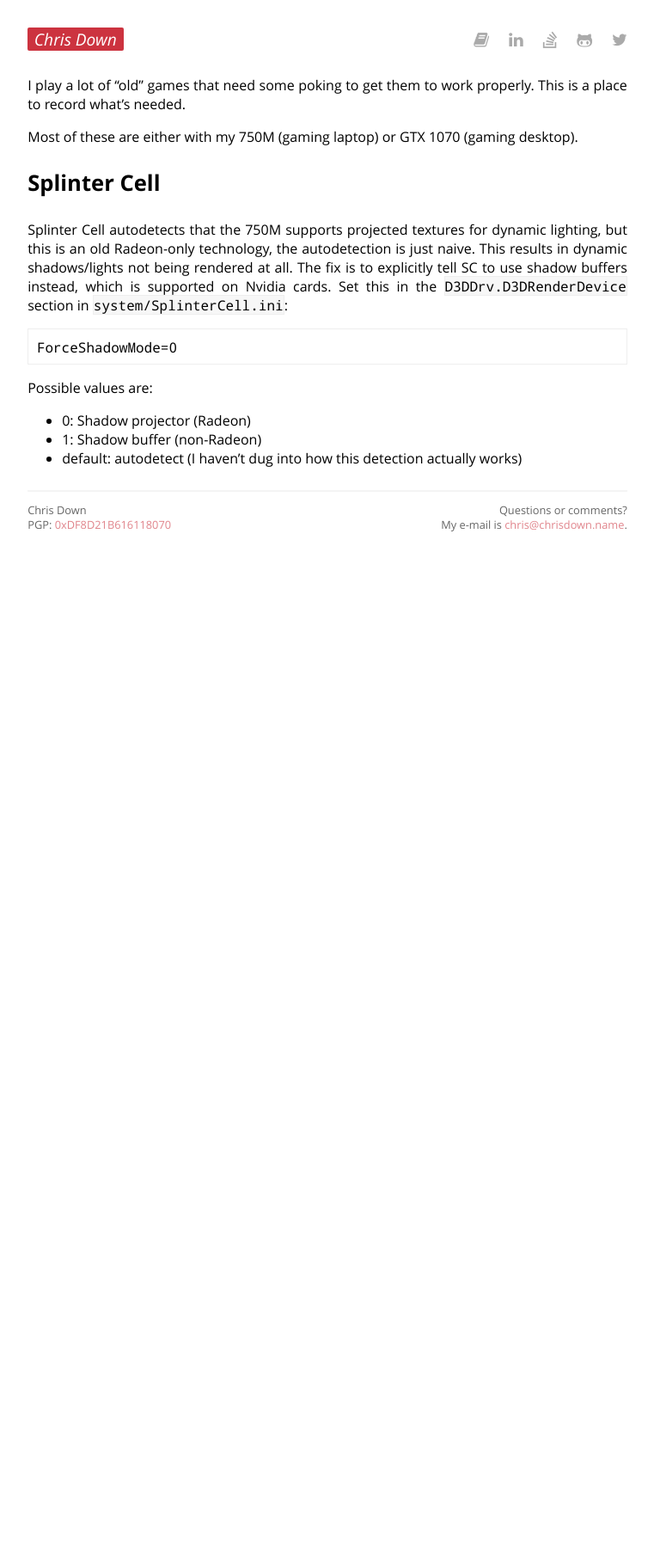
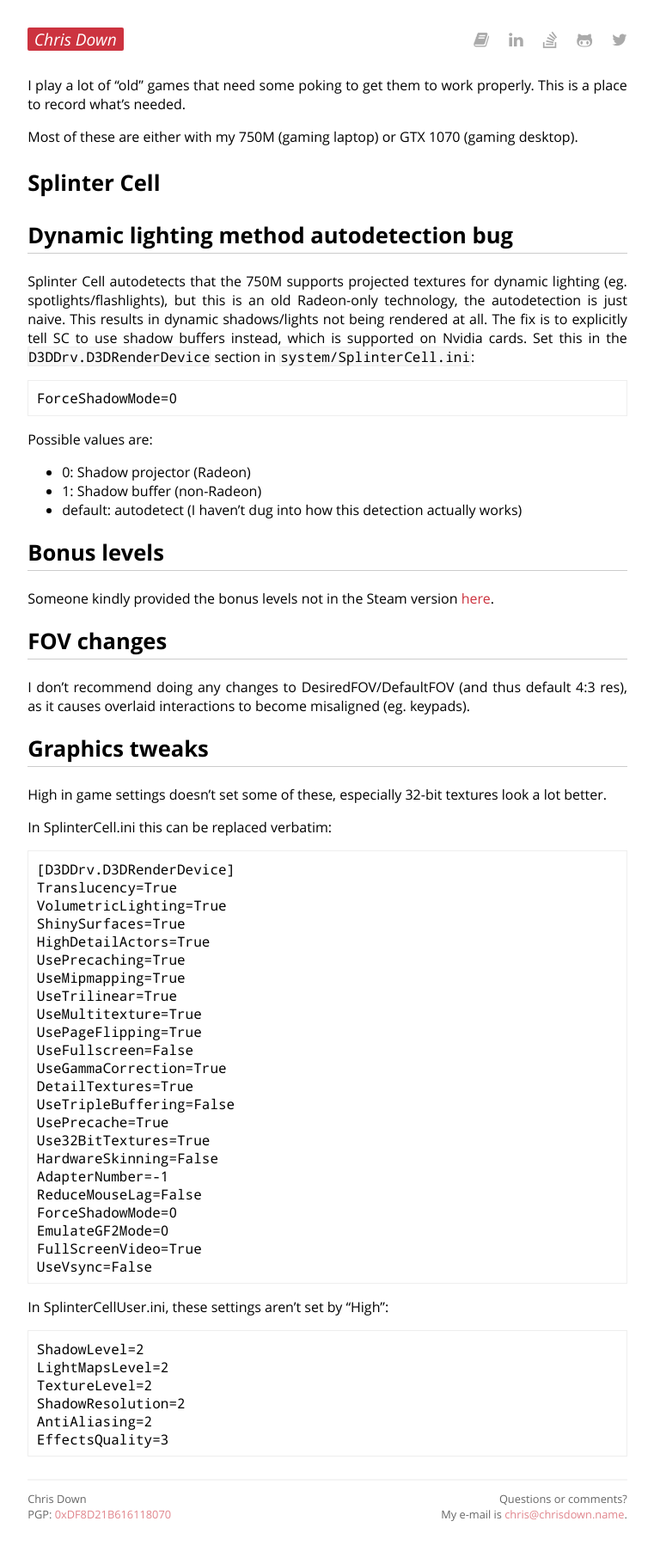
Before and after one commit to cdown/chrisdown.name, a Jekyll site: the page built from oldgames.md, in a window 1280 px wide. Shown: the whole page at 86% size, without its empty margins (259-1020 px from the left). Built offline with Jekyll 4.4.1, drawn with Linux system fonts in a browser that asks for light colours; before the commit the page ends 900 px from its top, so only the background shows below that.

Commit message:
Add more SC info

````diff
--- a/oldgames.md
+++ b/oldgames.md
@@ -11,12 +11,14 @@ desktop).
 
 # Splinter Cell
 
+## Dynamic lighting method autodetection bug
+
 Splinter Cell autodetects that the 750M supports projected textures for dynamic
-lighting, but this is an old Radeon-only technology, the autodetection is just
-naive. This results in dynamic shadows/lights not being rendered at all. The
-fix is to explicitly tell SC to use shadow buffers instead, which is supported
-on Nvidia cards. Set this in the `D3DDrv.D3DRenderDevice` section in
-`system/SplinterCell.ini`:
+lighting (eg. spotlights/flashlights), but this is an old Radeon-only
+technology, the autodetection is just naive. This results in dynamic
+shadows/lights not being rendered at all. The fix is to explicitly tell SC to
+use shadow buffers instead, which is supported on Nvidia cards. Set this in the
+`D3DDrv.D3DRenderDevice` section in `system/SplinterCell.ini`:
 
     ForceShadowMode=0
 
@@ -25,3 +27,58 @@ Possible values are:
 - 0: Shadow projector (Radeon)
 - 1: Shadow buffer (non-Radeon)
 - default: autodetect (I haven't dug into how this detection actually works)
+
+## Bonus levels
+
+Someone kindly provided the bonus levels not in the Steam version
+[here](https://steamcommunity.com/sharedfiles/filedetails/?id=464988984).
+
+## FOV changes
+
+I don't recommend doing any changes to DesiredFOV/DefaultFOV (and thus default
+4:3 res), as it causes overlaid interactions to become misaligned (eg.
+keypads).
+
+## Graphics tweaks
+
+High in game settings doesn't set some of these, especially 32-bit textures
+look a lot better.
+
+In SplinterCell.ini this can be replaced verbatim:
+
+```
+[D3DDrv.D3DRenderDevice]
+Translucency=True
+VolumetricLighting=True
+ShinySurfaces=True
+HighDetailActors=True
+UsePrecaching=True
+UseMipmapping=True
+UseTrilinear=True
+UseMultitexture=True
+UsePageFlipping=True
+UseFullscreen=False
+UseGammaCorrection=True
+DetailTextures=True
+UseTripleBuffering=False
+UsePrecache=True
+Use32BitTextures=True
+HardwareSkinning=False
+AdapterNumber=-1
+ReduceMouseLag=False
+ForceShadowMode=0
+EmulateGF2Mode=0
+FullScreenVideo=True
+UseVsync=False
+```
+
+In SplinterCellUser.ini, these settings aren't set by "High":
+
+```
+ShadowLevel=2
+LightMapsLevel=2
+TextureLevel=2
+ShadowResolution=2
+AntiAliasing=2
+EffectsQuality=3
+```
````
